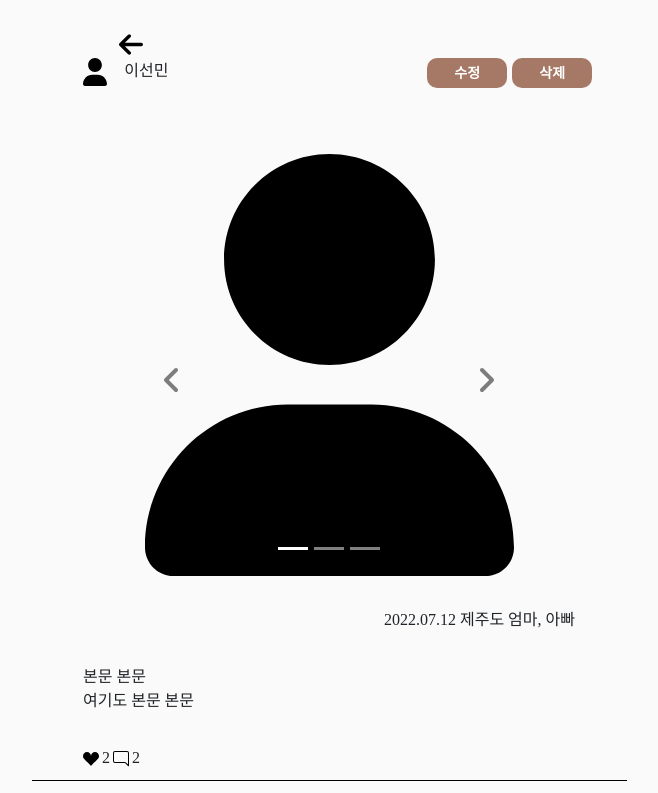
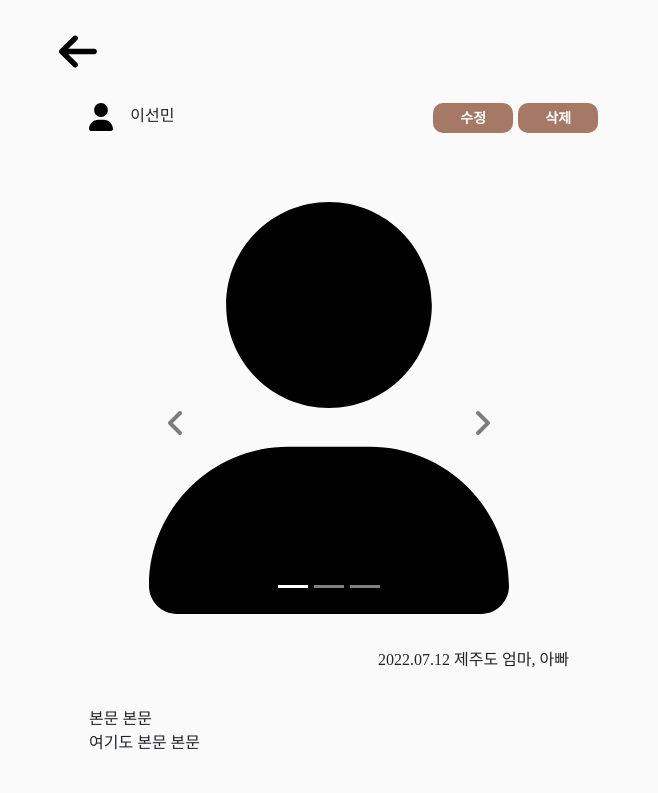
Before and after one commit to sunmingLee/Sai, a Vue app in the folder FrontEnd/: page /feedDetail in a window 1280 px wide. Shown: the top 793 px of the page, without its empty margins (311-969 px from the left). Built offline with nearby package versions, Linux system fonts and the light colour scheme; a web font is replaced by a local one.

Commit message:
Style: Temporary design

```diff
--- a/FrontEnd/src/App.vue
+++ b/FrontEnd/src/App.vue
@@ -7,6 +7,7 @@
 <style lang="scss">
 body {
   background-color: #fafafa;
+  height: 100vh;
 }
 
 * {
--- a/FrontEnd/src/components/common/HeaderTitle.vue
+++ b/FrontEnd/src/components/common/HeaderTitle.vue
@@ -1,11 +1,13 @@
 <template>
   <div class="header">
-      <img :class="visibilityBack" src="@/assets/images/arrow-left-solid.svg" alt="arrow-left" style="width: 4%">
+      <img :class="data.visibilityBack" src="@/assets/images/arrow-left-solid.svg" alt="arrow-left" style="width: 7%">
       <span class="title">{{ title }}</span>
-      <img :class="visibilityIcon" src="@/assets/images/calendar-days-solid.svg" alt="calendar" style="width: 4%">
+      <img :class="data.visibilityIcon" src="@/assets/images/calendar-days-solid.svg" alt="calendar" style="width: 7%">
   </div>
 </template>
 <script>
+import { reactive } from 'vue'
+
 export default {
   name: 'HeaderTitle',
   props: {
@@ -13,18 +15,23 @@
     hasBack: Boolean,
     hasIcon: Boolean
   },
-  data () {
-    return {
+  setup (props) {
+    const data = reactive({
       visibilityBack: '',
       visibilityIcon: ''
+    })
+
+    console.log(data)
+
+    if (!props.hasBack) {
+      data.visibilityBack = 'hidden'
     }
-  },
-  created () {
-    if (!this.hasBack) {
-      this.visibilityBack = 'hidden'
+    if (!props.hasIcon) {
+      data.visibilityIcon = 'hidden'
     }
-    if (!this.hasIcon) {
-      this.visibilityIcon = 'hidden'
+
+    return {
+      data
     }
   }
 }
@@ -34,15 +41,17 @@
 .header{
   position: sticky;
   top: 0;
-  padding-left: 5px;
-  padding-right: 10px;
+  padding-left: 5%;
+  padding-right: 5%;
   display: flex;
-  justify-content: space-around;
+  justify-content: space-between;
   align-items: center;
   margin-top: 5%;
+  margin-bottom: 5%;
 }
 .hidden{
   visibility: hidden;
+  // display: none;
 }
 .title {
   color: #7B371C;
```
